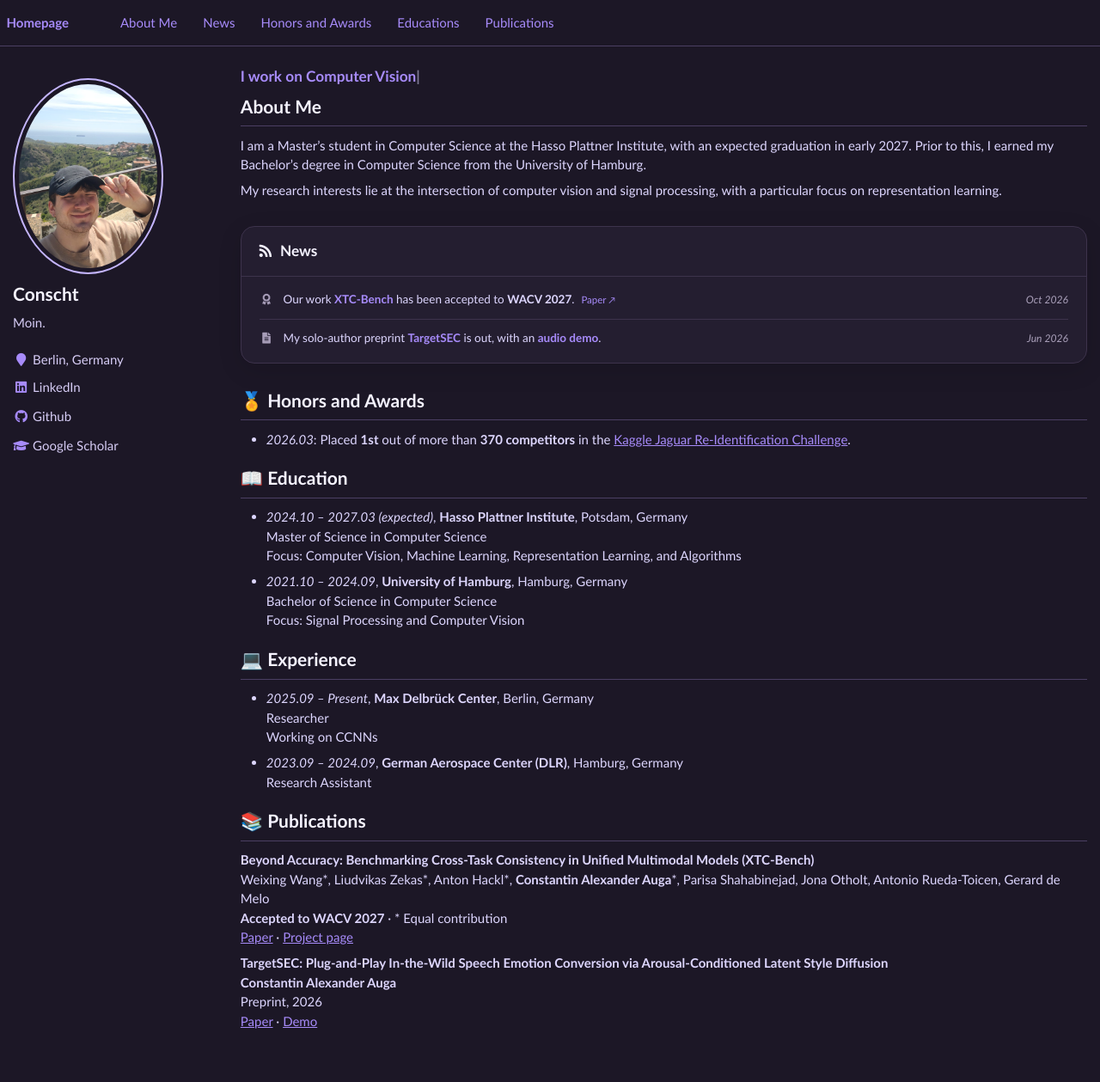
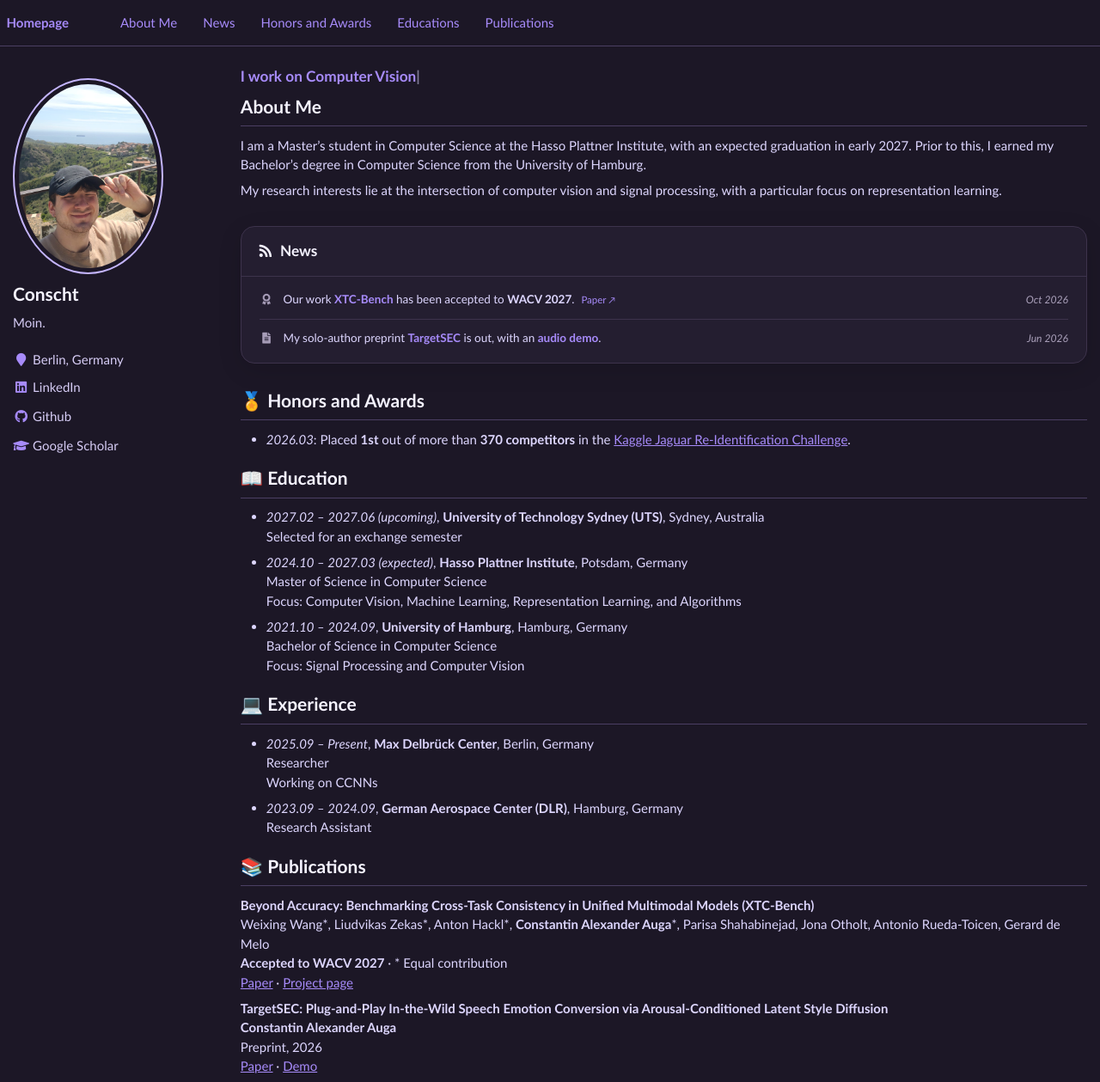
Before and after one commit to Conscht/conscht.github.io, a Jekyll site: the page built from _pages/about.md, in a window 1280 px wide and 1259 px high. Shown: the whole window at 86% size. Built offline with Jekyll 4.4.1, drawn with Linux system fonts in a browser that asks for light colours; nearby versions of some CDN libraries.

Commit message:
Add upcoming UTS exchange semester February to June 2027

```diff
--- a/_pages/about.md
+++ b/_pages/about.md
@@ -43,6 +43,9 @@ My research interests lie at the intersection of computer vision and signal proc
 - *2026.03*: Placed **1st** out of more than **370 competitors** in the [Kaggle Jaguar Re-Identification Challenge](https://www.kaggle.com/competitions/jaguar-re-id/leaderboard).
 
 # 📖 Education
+- *2027.02 – 2027.06 (upcoming)*, **University of Technology Sydney (UTS)**, Sydney, Australia<br>
+  Selected for an exchange semester
+
 - *2024.10 – 2027.03 (expected)*, **Hasso Plattner Institute**, Potsdam, Germany
   Master of Science in Computer Science
   Focus: Computer Vision, Machine Learning, Representation Learning, and Algorithms
```
